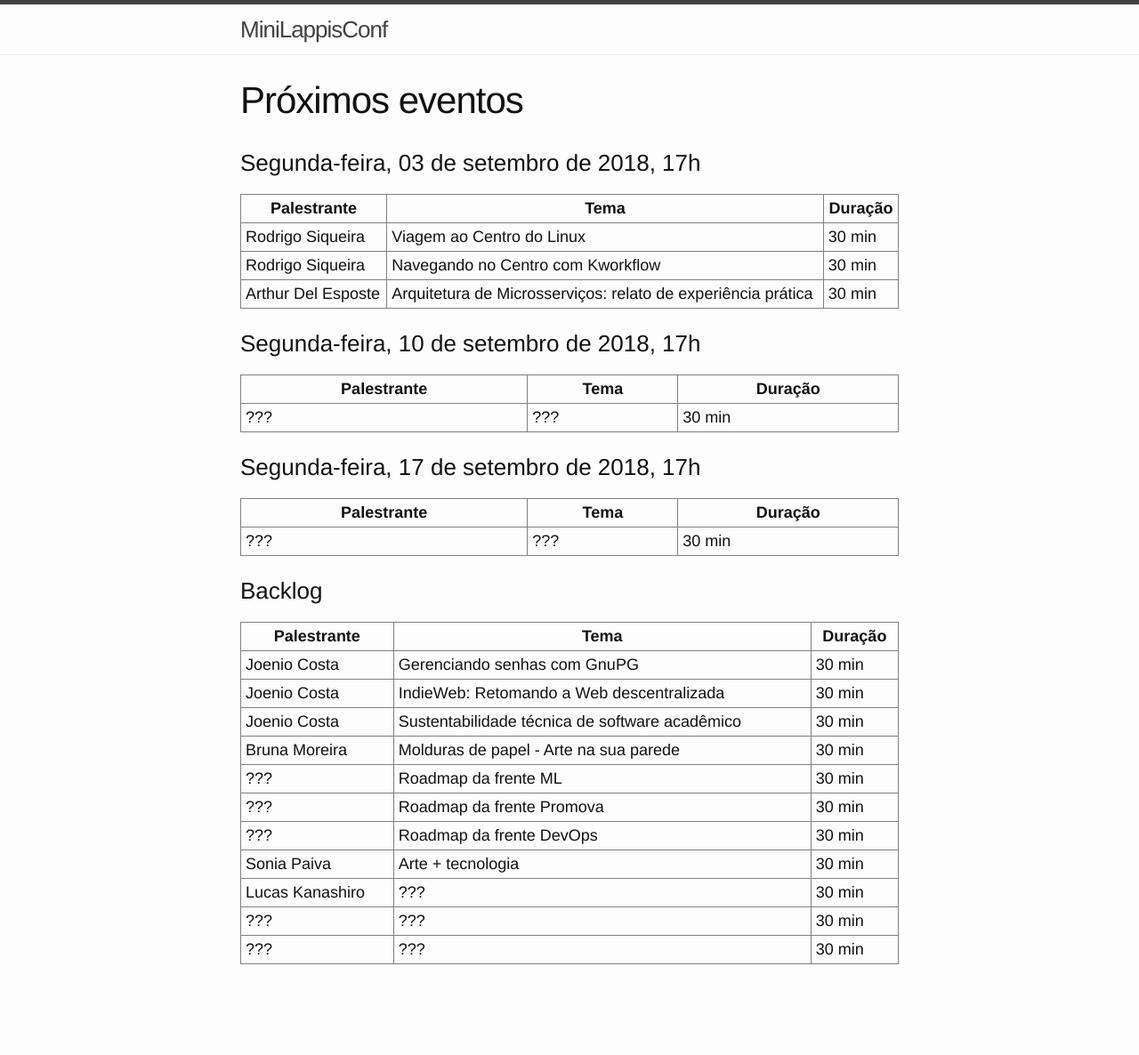
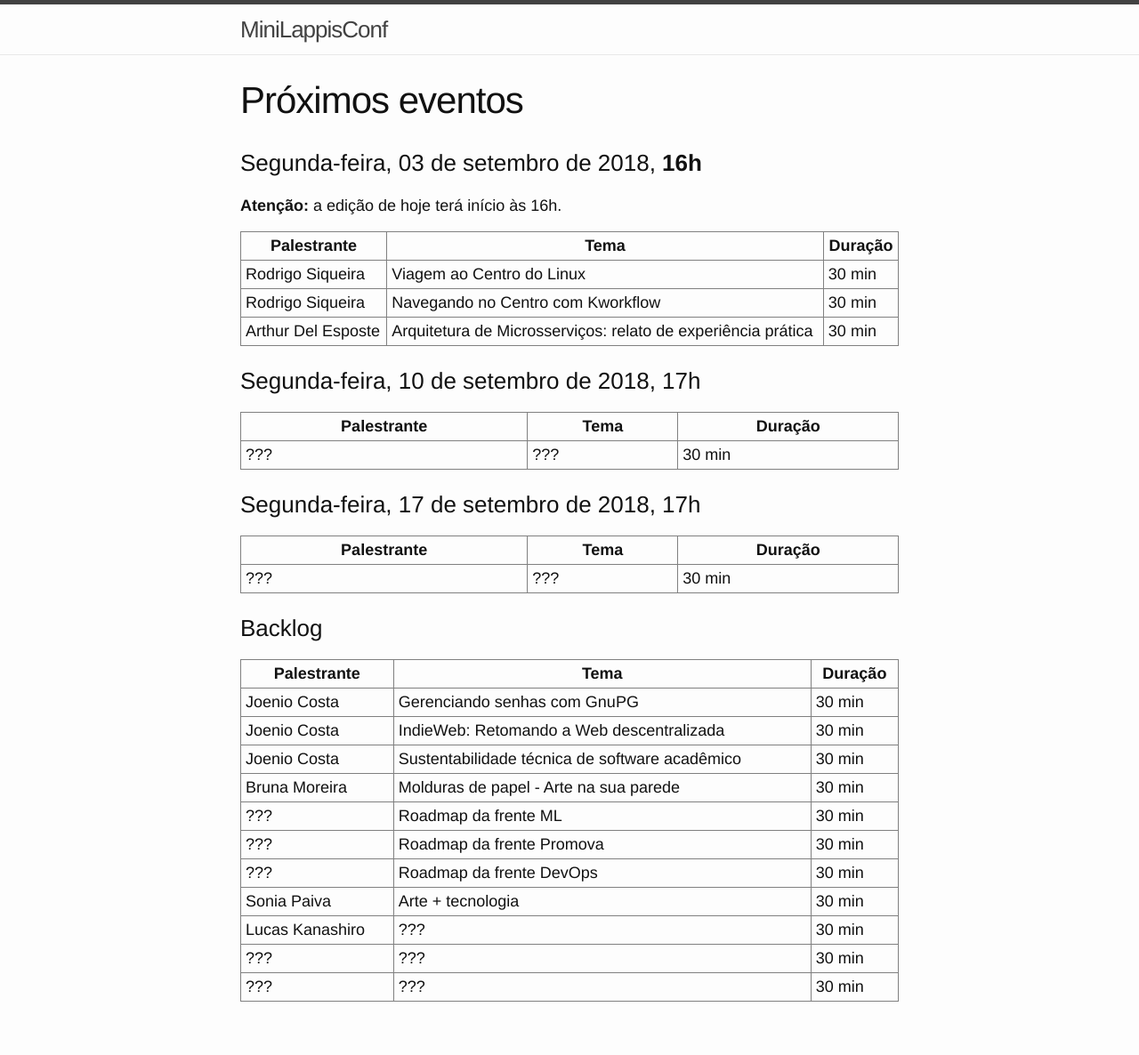
Before and after one commit to lappis-unb/MiniLappisConf, a Jekyll site: the page built from agenda.md, in a window 1280 px wide. Shown: the whole page at 89% size. Built offline with Jekyll 4.4.1, drawn with Linux system fonts in a browser that asks for light colours; before the commit the page ends 1144 px from its top, so only the background shows below that.

Commit message:
dia 03 as palestras iniciarão as 16h

```diff
--- a/agenda.md
+++ b/agenda.md
@@ -2,7 +2,9 @@
 title: Próximos eventos
 ---
 
-### Segunda-feira, 03 de setembro de 2018, 17h
+### Segunda-feira, 03 de setembro de 2018, **16h**
+
+**Atenção:** a edição de hoje terá início às 16h.
 
 | Palestrante        | Tema                                                         | Duração |
 | ------------------ | ------------------------------------------------------------ | ------- |
```
